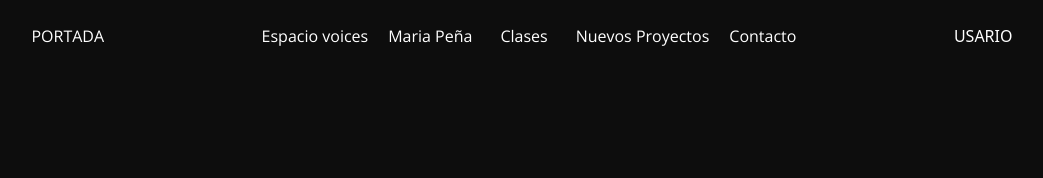
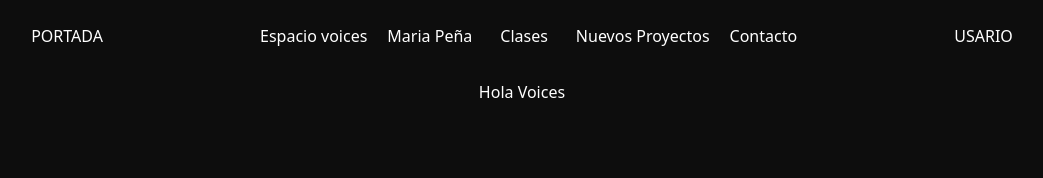
Before and after one commit to manusucaria/mpvoices, a Next.js app: page / in a window 1280 px wide. Shown: the top 178 px of the page, without its empty margins (118-1161 px from the left). Built offline with nearby package versions, Linux system fonts and the light colour scheme; a web font is replaced by a local one.

Commit message:
26 del 9 2

```diff
--- a/src/app/components/NavFull.js
+++ b/src/app/components/NavFull.js
@@ -1,4 +1,4 @@
-
+import Link from "next/link";
 
 const NavFull = () => {
     const scrollToTop = () => {
@@ -9,7 +9,7 @@ const NavFull = () => {
     return (
         <nav className="hidden lg:flex fixed top-0 left-0 right-0 py-6">
             <div className="my-auto flex ml-auto" onClick={() => scrollToTop()}>
-                <h4>PORTADA</h4>
+                <Link href='/'>PORTADA</Link>
             </div>
             <div className="flex my-auto mx-auto">
 
@@ -17,7 +17,7 @@ const NavFull = () => {
                 <div className="flex flex-col pl-2">
                     <div className="flex">
                         <div className="flex my-auto">
-                            <h4 className="mr-auto hover:translate-y-cursor cursor-pointer font-[500] transition-all duration-150 ease-in-out pr-3">Espacio voices</h4>
+                            <Link href='/' className="mr-auto hover:translate-y-cursor cursor-pointer font-[500] transition-all duration-150 ease-in-out pr-3">Espacio voices</Link>
                         </div>
                     </div>
                 </div>
@@ -26,7 +26,7 @@ const NavFull = () => {
                 <div className="flex flex-col px-2">
                     <div className="flex">
                         <div className="flex my-auto">
-                            <h4 className="mr-auto hover:translate-y-cursor cursor-pointer font-[500] transition-all duration-150 ease-in-out pr-3">Maria Peña</h4>
+                            <Link href='/' className="mr-auto hover:translate-y-cursor cursor-pointer font-[500] transition-all duration-150 ease-in-out pr-3">Maria Peña</Link>
                         </div>
                     </div>
                 </div>
@@ -35,7 +35,7 @@ const NavFull = () => {
                 <div className="flex flex-col px-2">
                     <div className="flex">
                         <div className="flex my-auto">
-                            <h4 className="mr-auto hover:translate-y-cursor cursor-pointer font-[500] transition-all duration-150 ease-in-out pr-3">Clases</h4>
+                            <Link href='/' className="mr-auto hover:translate-y-cursor cursor-pointer font-[500] transition-all duration-150 ease-in-out pr-3">Clases</Link>
                         </div>
                     </div>
                 </div>
@@ -44,7 +44,7 @@ const NavFull = () => {
                 <div className="flex flex-col px-2">
                     <div className="flex">
                         <div className="flex my-auto">
-                            <h4 className="mr-auto hover:translate-y-cursor cursor-pointer font-[500] transition-all duration-150 ease-in-out pr-3">Nuevos Proyectos</h4>
+                            <Link href='/' className="mr-auto hover:translate-y-cursor cursor-pointer font-[500] transition-all duration-150 ease-in-out pr-3">Nuevos Proyectos</Link>
                         </div>
                     </div>
                 </div>
@@ -53,13 +53,13 @@ const NavFull = () => {
                 <div className="flex flex-col pr-2">
                     <div className="flex">
                         <div className="flex my-auto">
-                            <h4 className="mr-auto hover:translate-y-cursor cursor-pointer font-[500] transition-all duration-150 ease-in-out">Contacto</h4>
+                            <Link href='/' className="mr-auto hover:translate-y-cursor cursor-pointer font-[500] transition-all duration-150 ease-in-out">Contacto</Link>
                         </div>
                     </div>
                 </div>
             </div>
             <div className="flex my-auto mr-auto">
-                <p>USARIO</p>
+                <Link href='/' className="">USARIO</Link>
             </div>
     </nav>
     )
--- a/src/app/components/NavSmall.js
+++ b/src/app/components/NavSmall.js
@@ -1,5 +1,6 @@
 'use client';
 import { useState } from "react";
+import Link from "next/link";
 
 
 const NavSmall = () => {
@@ -24,7 +25,7 @@ const NavSmall = () => {
                     </div>
                     <div className="flex ml-auto pr-6">
                         <div className="flex" onClick={() =>  scrollToTop()}>
-                            <h4 className="">LOGO</h4>
+                            <Link href='/' className="">LOGO</Link>
                         </div>
                     </div>
                 </div>
@@ -52,44 +53,44 @@ const NavSmall = () => {
                     {/* Espacio Voices */}
                     <div className="flex w-4/6 my-2 bg-[#ffffff]">
                         <div onClick={() => setIsNavOpen(false)} className="font-botones bg-[#ffffff] text-[#0D0D0D] hover:translate-y-cursor font-bold transition-all duration-150 ease-in-out">
-                            <h4 className="bg-[#ffffff] text-[#0D0D0D] mr-auto font-[550] transition-all duration-150 ease-in-out">Espacio voices</h4>
+                            <Link href='/' className="bg-[#ffffff] text-[#0D0D0D] mr-auto font-[550] transition-all duration-150 ease-in-out">Espacio voices</Link>
                         </div>
                     </div>
 
                     {/* Maria Peña */}
                     <div className="flex justify-between items-center bg-[#ffffff]">
-                        <div onClick={() => setIsNavOpen(true)} className="mr-2 flex flex-col my-2 w-3/6 bg-[#ffffff]">
-                            <h4 className="bg-[#ffffff] text-[#0D0D0D] mr-auto font-[550] transition-all duration-150 ease-in-out">Maria Peña</h4>
+                        <div onClick={() => setIsNavOpen(false)} className="mr-2 flex flex-col my-2 w-3/6 bg-[#ffffff]">
+                            <Link href='/' className="bg-[#ffffff] text-[#0D0D0D] mr-auto font-[550] transition-all duration-150 ease-in-out">Maria Peña</Link>
                         </div>
                     </div>
 
                     {/* Clases */}
                     <div className="flex justify-between items-center bg-[#ffffff]">
-                        <div onClick={() => setIsNavOpen(true)} className="mr-2 flex flex-col my-2 w-3/6 bg-[#ffffff]">
-                            <h4 className="bg-[#ffffff] text-[#0D0D0D] mr-auto font-[550] transition-all duration-150 ease-in-out">Clases</h4>
+                        <div onClick={() => setIsNavOpen(false)} className="mr-2 flex flex-col my-2 w-3/6 bg-[#ffffff]">
+                            <Link href='/' className="bg-[#ffffff] text-[#0D0D0D] mr-auto font-[550] transition-all duration-150 ease-in-out">Clases</Link>
                         </div>
                     </div>
 
                     {/* Nuevos Proyectos */}
                     <div className="flex justify-between items-center bg-[#ffffff]">
-                        <div onClick={() => setIsNavOpen(true)} className="mr-2 flex flex-col my-2 w-3/6 bg-[#ffffff]">
-                            <h4 className="bg-[#ffffff] text-[#0D0D0D] mr-auto font-[550] transition-all duration-150 ease-in-out">Nuevos proyectos</h4>
+                        <div onClick={() => setIsNavOpen(false)} className="mr-2 flex flex-col my-2 w-3/6 bg-[#ffffff]">
+                            <Link href='/' className="bg-[#ffffff] text-[#0D0D0D] mr-auto font-[550] transition-all duration-150 ease-in-out">Nuevos proyectos</Link>
                         </div>
                     </div>
 
                     {/* Contacto */}
                     <div className="flex justify-between items-center bg-[#ffffff]">
-                        <div onClick={() => setIsNavOpen(true)} className="mr-2 flex flex-col my-2 w-3/6 bg-[#ffffff]">
-                            <h4 className="bg-[#ffffff] text-[#0D0D0D] mr-auto font-[550] transition-all duration-150 ease-in-out">Contacto</h4>
+                        <div onClick={() => setIsNavOpen(false)} className="mr-2 flex flex-col my-2 w-3/6 bg-[#ffffff]">
+                            <Link href='/' className="bg-[#ffffff] text-[#0D0D0D] mr-auto font-[550] transition-all duration-150 ease-in-out">Contacto</Link>
                         </div>
                     </div>
 
                     {/* Plataforma Alumnos */}
                     <div className="flex justify-between items-center bg-[#ffffff] pb-4">
-                            <div onClick={() => setIsNavOpen(true)} className="mr-2 flex flex-col my-2 w-3/6 bg-[#ffffff]">
-                                <h4 className="bg-[#ffffff] text-[#0D0D0D] mr-auto font-[550] transition-all duration-150 ease-in-out">Plataforma alumnos</h4>
-                            </div>
+                        <div onClick={() => setIsNavOpen(false)} className="mr-2 flex flex-col my-2 w-3/6 bg-[#ffffff]">
+                            <Link href='/' className="bg-[#ffffff] text-[#0D0D0D] mr-auto font-[550] transition-all duration-150 ease-in-out">Plataforma alumnos</Link>
                         </div>
+                    </div>
                 </div>
             : ""}
         </nav>
--- a/src/app/globals.css
+++ b/src/app/globals.css
@@ -13,9 +13,7 @@ h4{
 h1,h2{
   font-family: 'Playfair', serif;
 };
-h1 , h2 , h3, h4, h5, h6 {
+p, button, Link, li, a {
+  font-family: 'Open Sans', sans-serif;
   color: #ffffff;
-};
-p, button, Link, li, a {
-    color: #ffffff;
 }
--- a/src/app/layout.js
+++ b/src/app/layout.js
@@ -11,7 +11,7 @@ export const metadata = {
 export default function RootLayout({ children }) {
   return (
     <html lang="en">
-      <body className='flex flex-col h-screen mt-12'>
+      <body className='flex flex-col h-screen mt-20'>
         <Navigation />
         {children}
         <Footer />
--- a/src/app/page.js
+++ b/src/app/page.js
@@ -1,7 +1,7 @@
 
 export default function Home() {
   return (
-    <main className="flex flex-col pb-6">
+    <main className="flex flex-col pb-6 mx-auto">
       <div>
         <p>Hola Voices</p>
       </div>
```
